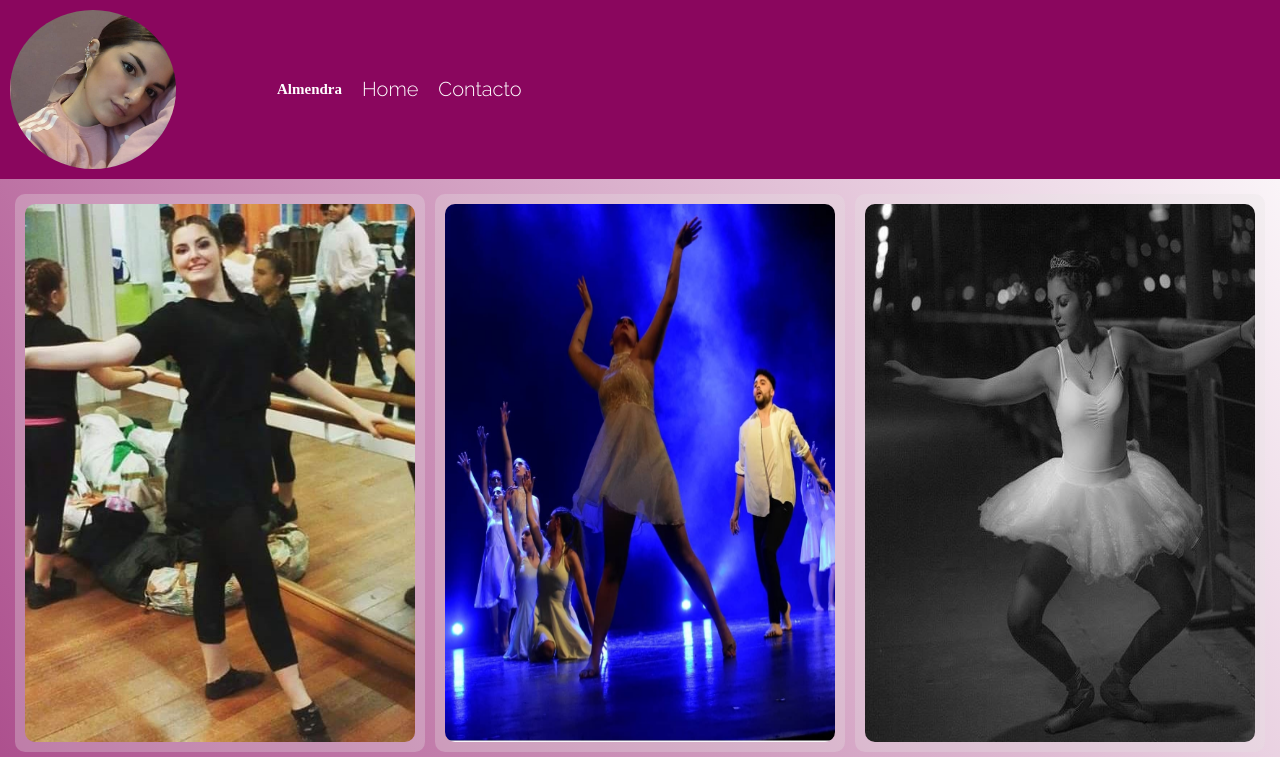
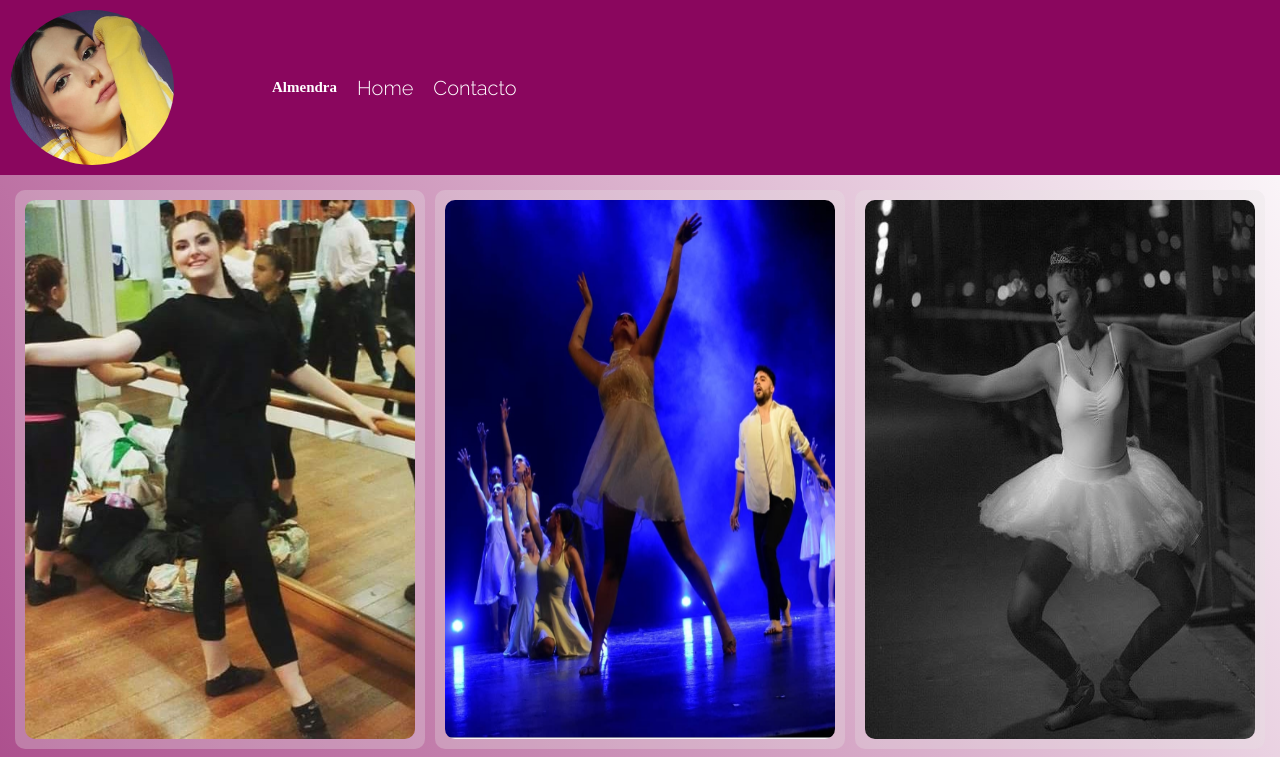
Before and after one commit to LauFont/TP-Laura-Font, a plain HTML site: page galeria.html in a window 1280 px wide. Shown: the top 757 px of the page. Drawn offline with Linux system fonts and the light colour scheme.

Commit message:
Update galeria.html

```diff
--- a/galeria.html
+++ b/galeria.html
@@ -16,7 +16,7 @@
         <nav>
             <ul id="main-menu" class="main-menu">
                 <div class="main-menu-item">
-                    <img class="imagen-menu" src="imagenes/menu-01.png" alt="imagen">
+                    <img class="imagen-menu" src="imagenes/menu-02.png" alt="imagen">
                 <h1>Almendra</h1>
                 </div>
                 <li class="main-menu-item">
```
